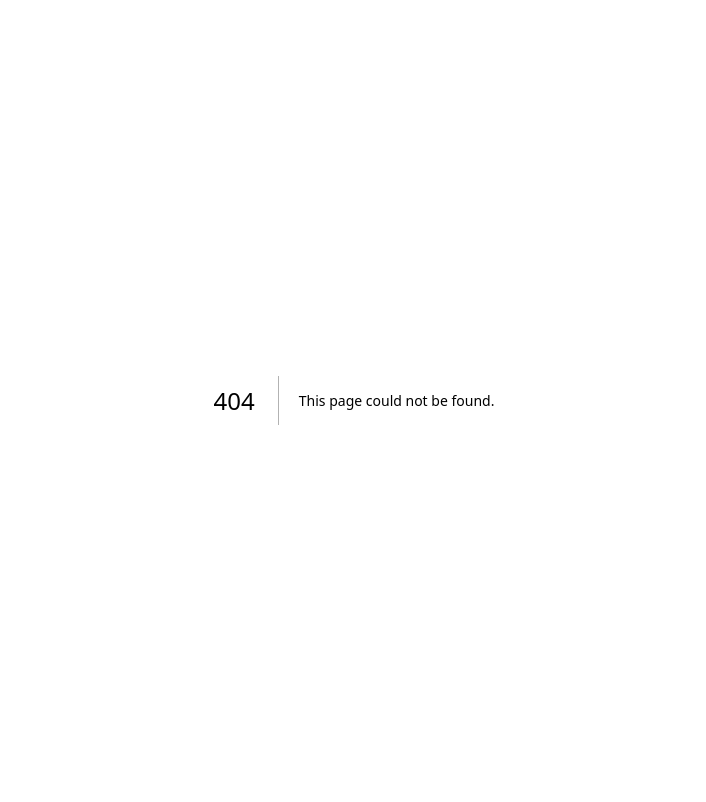
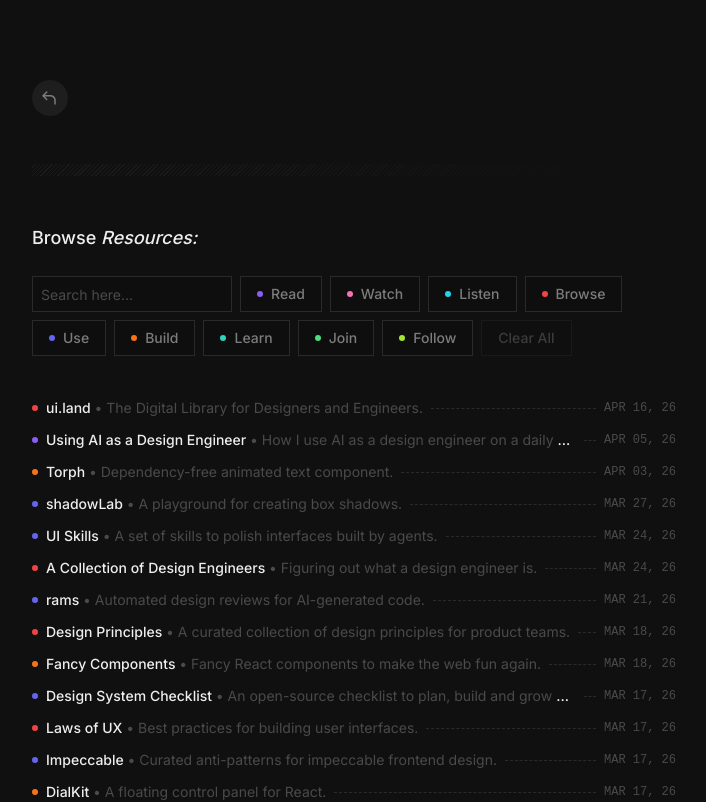
Before and after one commit to GobindB/gobindbakhshi, a Next.js app: page /resources in a window 1280 px wide. Before the commit this address had no page. Shown: the top 802 px of the page, without its empty margins (286-992 px from the left). Built offline with nearby package versions, Linux system fonts and the light colour scheme.

Commit message:
feat: add /resources page with searchable resource list

```diff
--- /dev/null
+++ b/src/app/resources/page.tsx
@@ -0,0 +1,52 @@
+import { resources } from "@/data/resources";
+import { ResourceList } from "@/components/resource-list";
+
+function Spacer() {
+  return (
+    <div className="h-3 w-full opacity-20" style={{
+      backgroundImage: "repeating-linear-gradient(135deg, transparent, transparent 2px, #4a4a4a 2px, #4a4a4a 3px)",
+      maskImage: "linear-gradient(to right, black, transparent)",
+    }} />
+  );
+}
+
+export default function ResourcesPage() {
+  return (
+    <main className="mx-auto max-w-[43.25rem] px-6 py-20 leading-relaxed">
+      {/* Top bar */}
+      <div className="mb-12 flex min-h-9 w-full select-none items-center justify-between gap-2">
+        <a
+          className="group flex size-9 shrink-0 cursor-pointer items-center justify-center rounded-full bg-[#1e1e1e] transition-[scale,background-color] duration-200 ease-out hover:bg-[#2a2a2a] active:scale-[0.97] will-change-transform"
+          aria-label="Home"
+          href="/"
+        >
+          <svg
+            fill="none"
+            height="24"
+            viewBox="0 0 24 24"
+            width="24"
+            className="mr-0.5 size-[18px] text-[#7c7c7c] transition-colors duration-200 ease-out group-hover:text-[#eee]"
+          >
+            <path
+              d="M9.70711 4.70711C10.0976 4.31658 10.0976 3.68342 9.70711 3.29289C9.31658 2.90237 8.68342 2.90237 8.29289 3.29289L3.29289 8.29289C2.90237 8.68342 2.90237 9.31658 3.29289 9.70711L8.29289 14.7071C8.68342 15.0976 9.31658 15.0976 9.70711 14.7071C10.0976 14.3166 10.0976 13.6834 9.70711 13.2929L6.41421 10H10.4C12.0967 10 13.309 10.0008 14.2594 10.0784C15.198 10.1551 15.7927 10.3018 16.27 10.545C17.2108 11.0243 17.9757 11.7892 18.455 12.73C18.6982 13.2073 18.8449 13.802 18.9216 14.7406C18.9992 15.691 19 16.9033 19 18.6V20C19 20.5523 19.4477 21 20 21C20.5523 21 21 20.5523 21 20V18.5556C21 16.913 21 15.6191 20.9149 14.5778C20.8281 13.5154 20.6478 12.6283 20.237 11.8221C19.5659 10.5049 18.4951 9.43407 17.1779 8.76295C16.3717 8.35217 15.4846 8.17186 14.4222 8.08507C13.3809 7.99999 12.087 7.99999 10.4444 8L6.41421 8L9.70711 4.70711Z"
+              fill="currentColor"
+            />
+          </svg>
+        </a>
+      </div>
+
+      <Spacer />
+
+      <ResourceList resources={resources} />
+
+      <Spacer />
+
+      {/* Footer */}
+      <footer className="mt-12 pb-8">
+        <p className="text-sm text-[#4a4a4a]">
+          Curated by Gobind Bakhshi.
+        </p>
+      </footer>
+    </main>
+  );
+}
```
